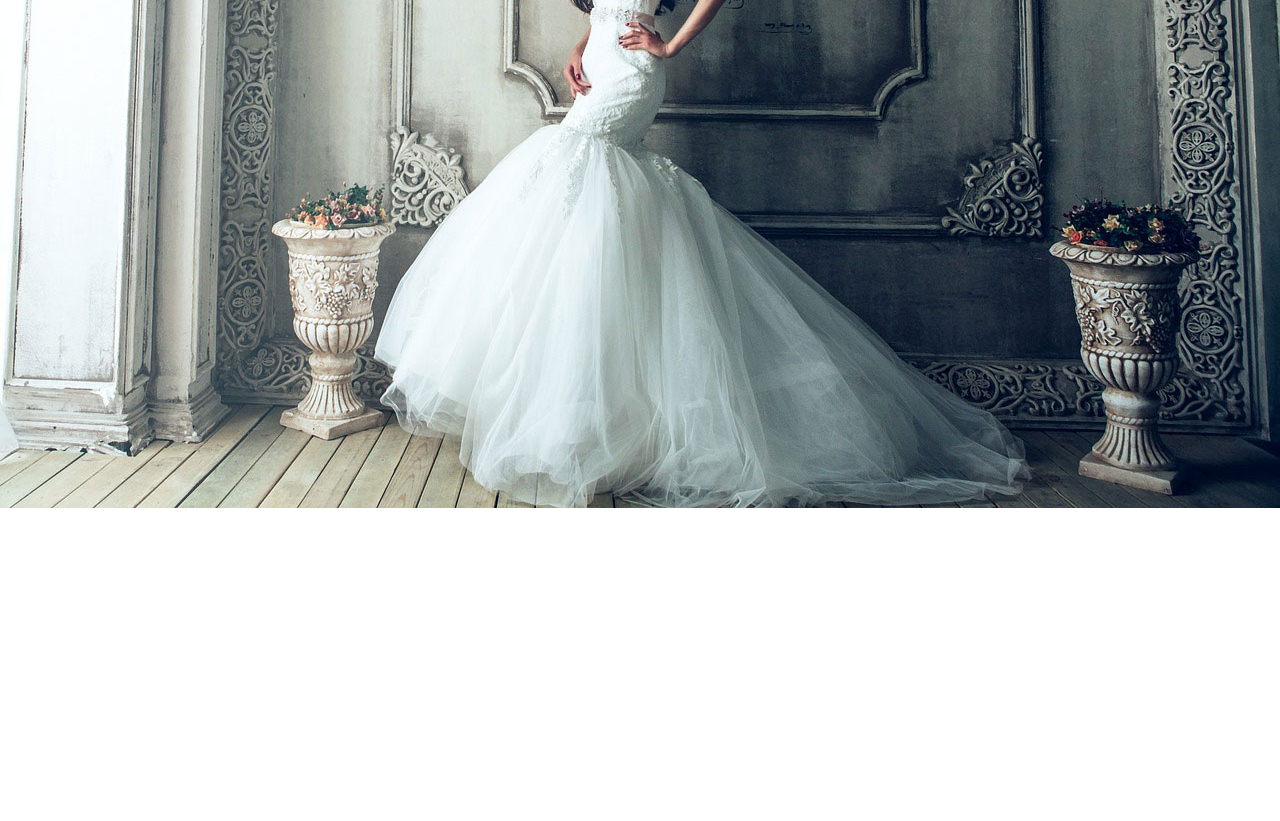
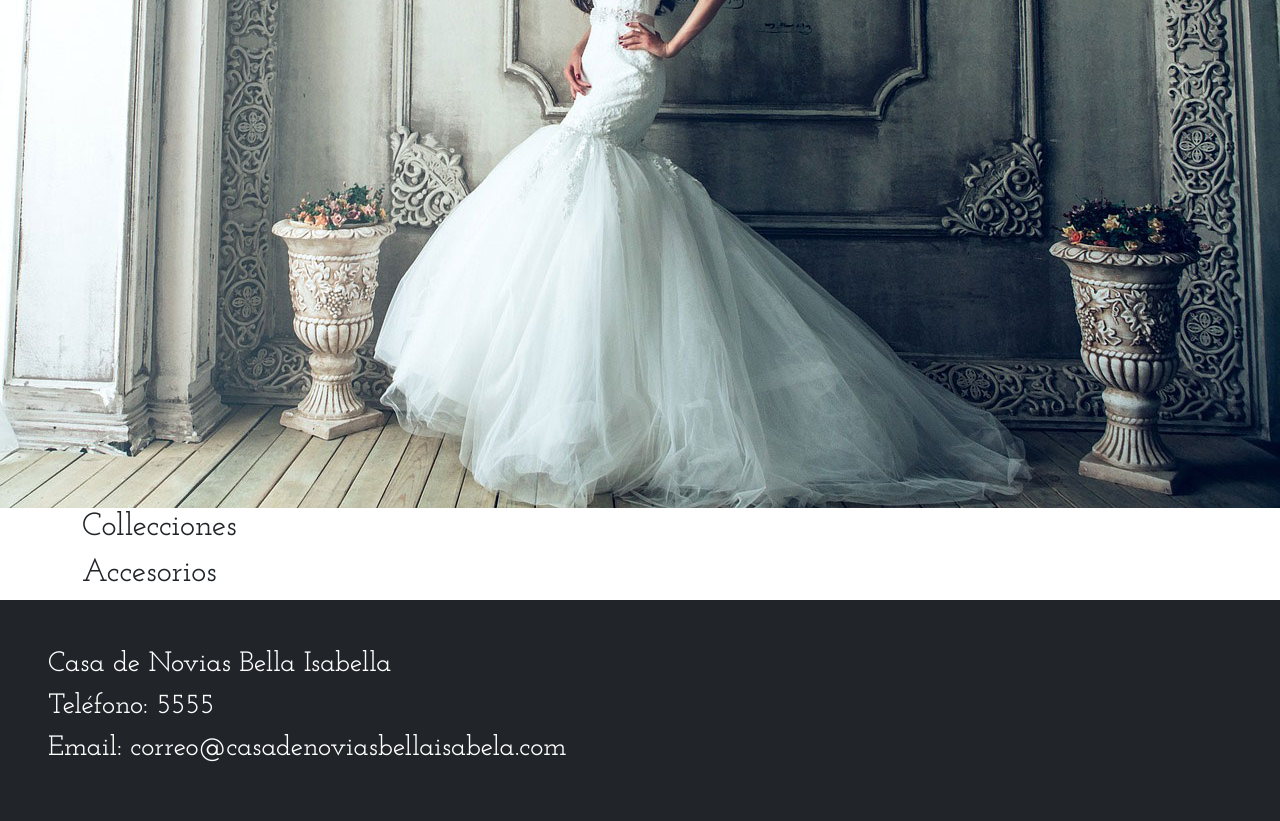
Before and after one commit to jpgit01/vestidosbella, a plain HTML site: page index.html in a window 1280 px wide. Shown: the part 430-1251 px from the top of the page. Before the commit the page ends 938 px from the top, so only its background shows below. Drawn offline with nearby package versions, Linux system fonts and the light colour scheme; a web font is replaced by a local one.

Commit message:
ajustes de tipografia

```diff
--- a/css/style.css
+++ b/css/style.css
@@ -1,4 +1,9 @@
 @import url('https://fonts.googleapis.com/css2?family=Dancing+Script:wght@400..700&display=swap');
+@import url('https://fonts.googleapis.com/css2?family=Edu+VIC+WA+NT+Beginner:wght@400..700&family=Tangerine:wght@400;700&display=swap');
+@import url('https://fonts.googleapis.com/css2?family=Josefin+Slab:ital,wght@0,100..700;1,100..700&display=swap');
 .navbar {
     font-family: 'Dancing Script', cursive;
 }
+section, footer{
+    font-family: "Josefin Slab", serif;
+}
--- a/index.html
+++ b/index.html
@@ -68,8 +68,32 @@
     </div>
   </section>
   <section>
+    <div class="container">
+      <h2>Collecciones</h2>
+    </div>
+  </section>
+  <section>
+    <div class="container">
+      <h2>Accesorios</h2>
+    </div>
 
   </section>
+  <footer>
+    <div class="container-fluid bg-dark text-white p-5">
+      <div class="col-md-12">
+        <h3>
+          Casa de Novias Bella Isabella
+        </h3>
+        <h3>
+          Teléfono: 5555
+        </h3>
+        <h3>
+          Email: correo@casadenoviasbellaisabela.com
+        </h3>
+
+      </div>
+    </div>
+  </footer>
   <script src="https://cdn.jsdelivr.net/npm/bootstrap@5.3.3/dist/js/bootstrap.bundle.min.js"
     integrity="sha384-YvpcrYf0tY3lHB60NNkmXc5s9fDVZLESaAA55NDzOxhy9GkcIdslK1eN7N6jIeHz"
     crossorigin="anonymous"></script>
```
